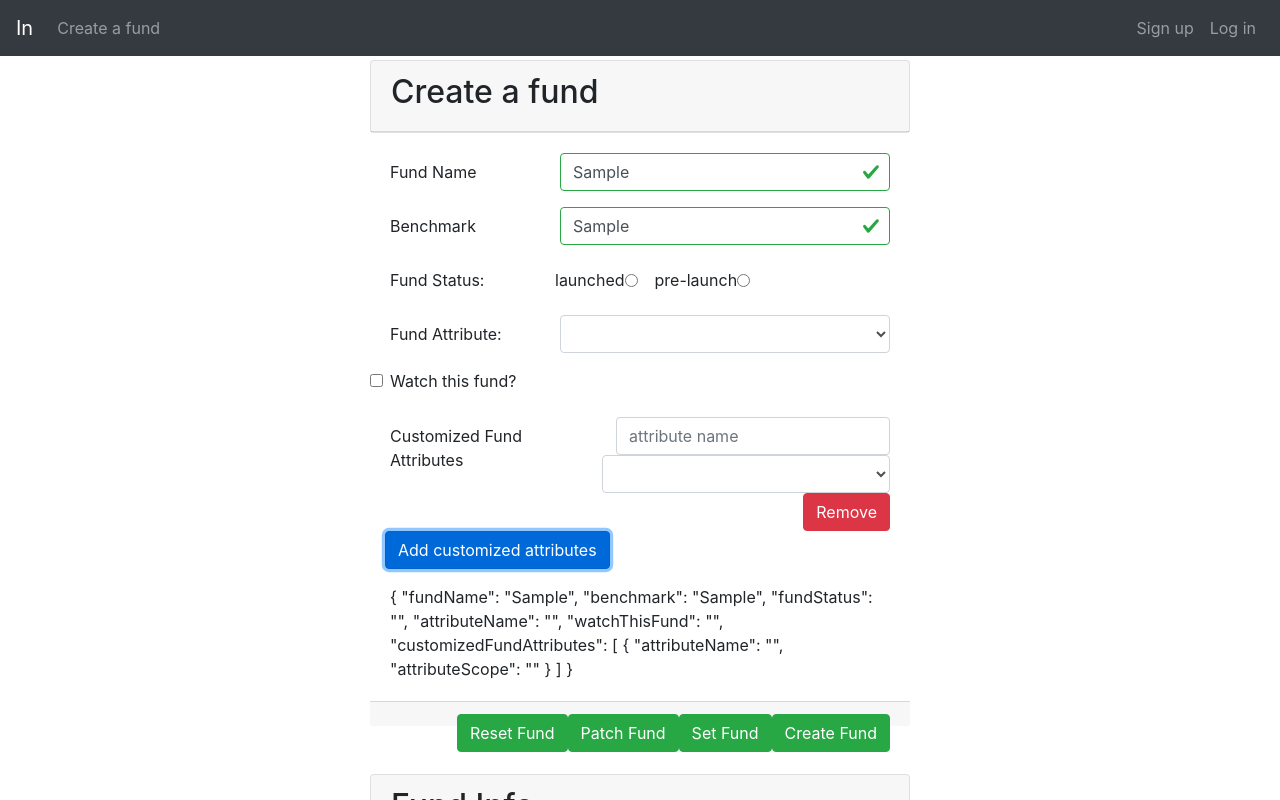
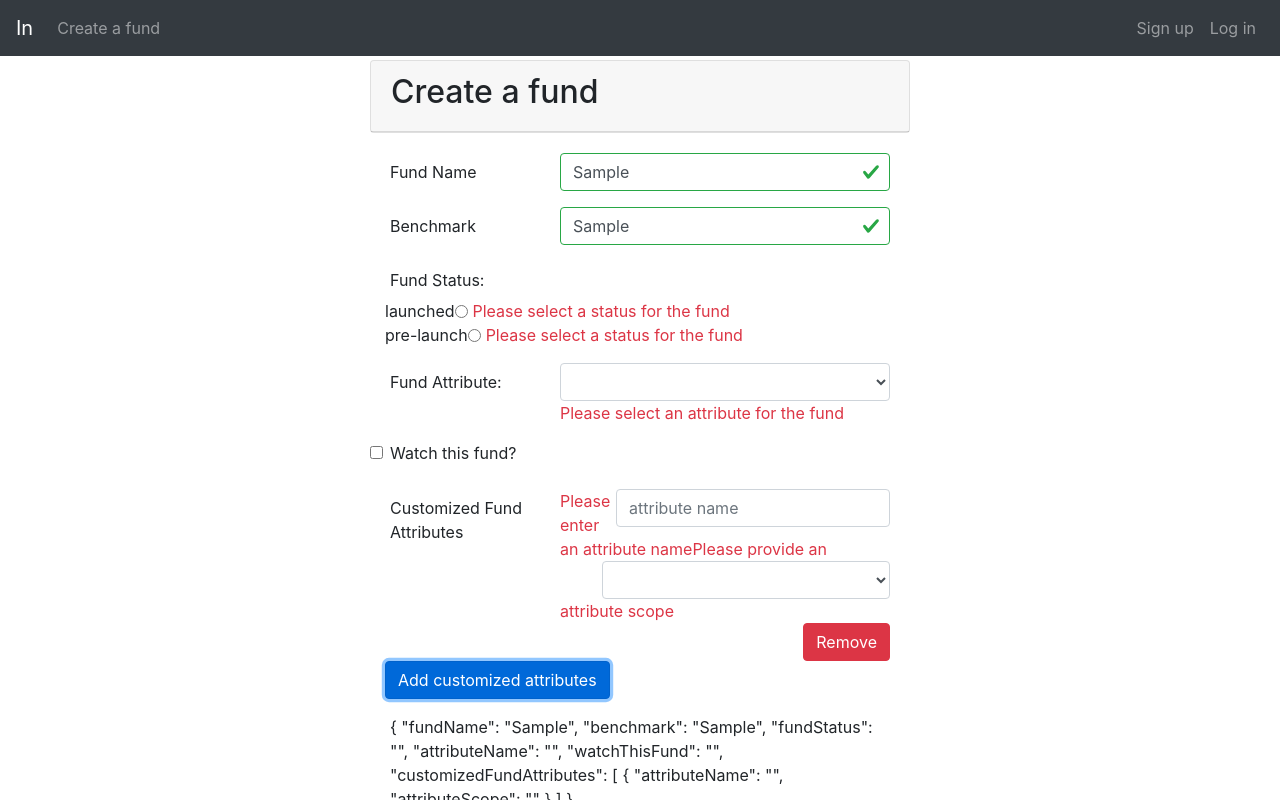
Before and after one commit to ebo-arcadia/angular-jwt-auth, an Angular app: page /create-fund in a window 1280 px wide. Both pictures are taken after typing "Sample", "Sample" into the empty fields and a click on the button "Add customized attributes". Shown: the top 800 px of the page. Built offline with nearby package versions, Linux system fonts and the light colour scheme.

Commit message:
add validation feature

```diff
--- a/src/app/create-fund/create-fund.component.html
+++ b/src/app/create-fund/create-fund.component.html
@@ -17,6 +17,9 @@
                                 'is-invalid': createFundForm.get('fundName').invalid && (createFundForm.get('fundName').dirty || createFundForm.get('fundName').touched || createFundForm.submitted),
                                 'is-valid': createFundForm.get('fundName').valid && (createFundForm.get('fundName').dirty || createFundForm.get('fundName').touched || createFundForm.submitted)
                             }">
+
+                            <span class="text-danger" *ngIf="createFundForm.get('fundName').invalid && (createFundForm.get('fundName').dirty || createFundForm.get('fundName').touched || createFundForm.submitted) && createFundForm.get('fundName').errors?.required">Fund Name can not be blank</span>
+                            <span class="text-danger" *ngIf="createFundForm.get('fundName').invalid && (createFundForm.get('fundName').dirty || createFundForm.get('fundName').touched || createFundForm.submitted) && createFundForm.get('fundName').errors?.minlength">Fund Name must be at least 4 characters</span>
                         </div>
                     </div>
 
@@ -29,6 +32,8 @@
                                 'is-valid': createFundForm.get('benchmark').valid && (createFundForm.get('benchmark').dirty || createFundForm.get('benchmark').touched || createFundForm.submitted)
                             }"
                             >
+                            <span class="text-danger" *ngIf="createFundForm.get('benchmark').invalid && (createFundForm.get('benchmark').dirty || createFundForm.get('benchmark').touched || createFundForm.submitted) && createFundForm.get('benchmark').errors?.required">benchmark can not be blank</span>
+                            <span class="text-danger" *ngIf="createFundForm.get('benchmark').invalid && (createFundForm.get('benchmark').dirty || createFundForm.get('benchmark').touched || createFundForm.submitted) && createFundForm.get('benchmark').errors?.minlength">benchmark must be at least 4 characters</span>
                         </div>
                     </div>
 
@@ -43,6 +48,8 @@
                                 'is-valid': createFundForm.get('fundStatus').valid && (createFundForm.get('fundStatus').dirty || createFundForm.get('fundStatus').touched || createFundForm.submitted)
                             }"
                             >
+
+                            <span class="text-danger" *ngIf="createFundForm.get('fundStatus').errors?.required">Please select a status for the fund</span>
                         </div>
                     </div>
 
@@ -61,6 +68,7 @@
                                     {{ fundAttribute.attributeName }}
                                 </option>
                             </select>
+                            <span class="text-danger" *ngIf="createFundForm.get('fundStatus').errors?.required">Please select an attribute for the fund</span>
                         </div>
                     </div>
 
@@ -87,6 +95,8 @@
                                     >
                                 </div>
 
+                                <span class="text-danger" *ngIf="customizedFundAttribute.get('attributeName').errors?.required">Please enter an attribute name</span>
+
                                 <div class="col-13 float-right">
                                     <select class="form-control" formControlName="attributeScope" name="attributeScope" id="attributeScope" name="attributeScope"
                                     [ngClass]="{
@@ -101,6 +111,8 @@
                                         <option>Fund-names</option>
                                     </select>
                                 </div>
+
+                                <span class="text-danger" *ngIf="customizedFundAttribute.get('attributeScope').errors?.required">Please provide an attribute scope</span>
 
                                 <div class="col-13">
                                     <button class="btn btn-danger float-right" type="button" (click)="OnRemoveCuztomizedFundAttribute(i)">Remove</button>
```
Also changed, not shown: 1 other file (tests, documents, lock files or other folders).
